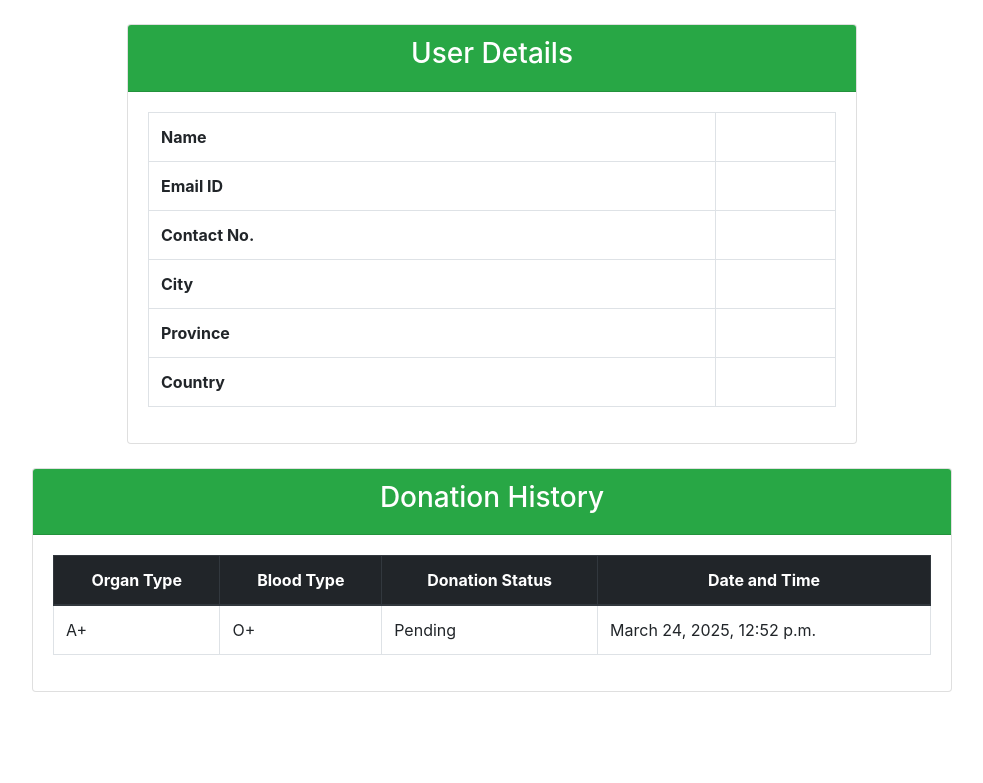
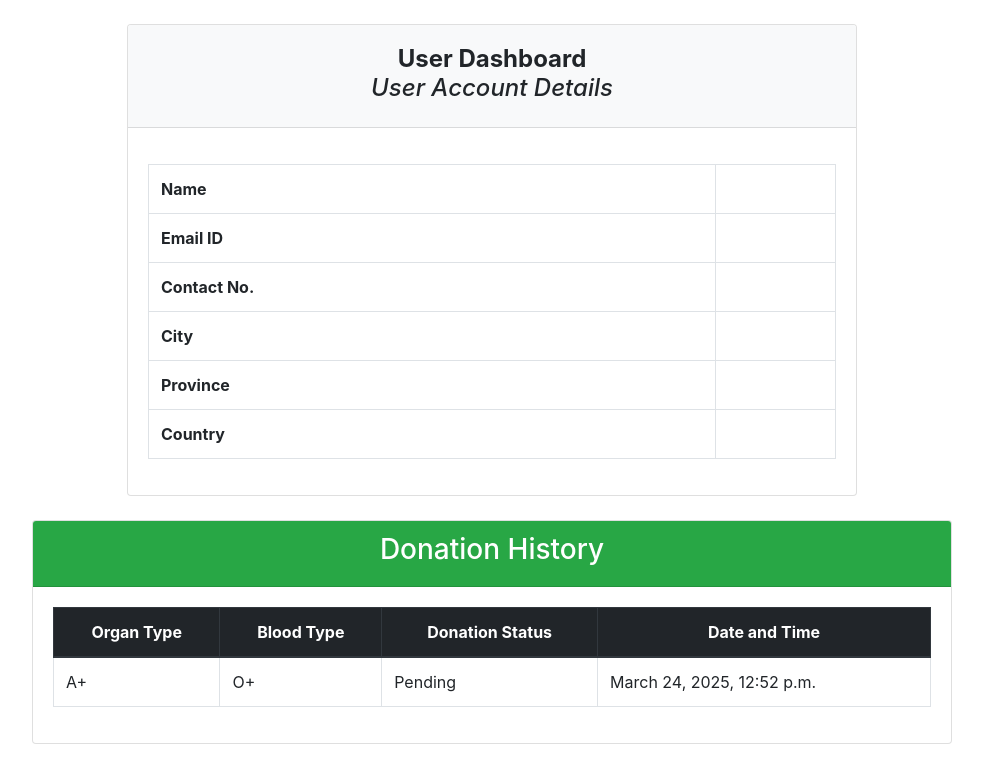
Before and after one commit to harizonelopez/Organ-Donation-App, a Django app: template templates/user-details.html in a window 1280 px wide. Shown: the top 783 px of the page, without its empty margins (148-1131 px from the left). Run offline with Django 3.2, Linux system fonts and the light colour scheme; the template is opened without the code that fills it: values that come from a table or form of the project are taken from there, others are empty; data comes from the database, SQL or seed files in the repository; some libraries are stand-ins or nearby versions.

Commit message:
refactor user-details.html for improved layout and readability

```diff
--- a/templates/user-details.html
+++ b/templates/user-details.html
@@ -6,18 +6,24 @@
     <meta name="viewport" content="width=device-width, initial-scale=1, shrink-to-fit=no">
 
     <!-- Bootstrap CSS -->
-    <link rel="stylesheet" href="https://maxcdn.bootstrapcdn.com/bootstrap/4.0.0/css/bootstrap.min.css" crossorigin="anonymous">
-    <link href="https://maxcdn.bootstrapcdn.com/font-awesome/4.7.0/css/font-awesome.min.css" rel="stylesheet">
-    <title>User Profile</title>
+    <link
+      rel="stylesheet"
+      href="https://maxcdn.bootstrapcdn.com/bootstrap/4.0.0/css/bootstrap.min.css"
+      crossorigin="anonymous">
+    <link
+      href="https://maxcdn.bootstrapcdn.com/font-awesome/4.7.0/css/font-awesome.min.css"
+      rel="stylesheet">
+    <title> 🛡 DNI - Donor Alliance Center </title>
 </head>
 <body>
     <div class="container mt-4">
         <div class="row justify-content-center">
             <div class="col-md-8">
                 <div class="card">
-                    <div class="card-header bg-success text-white text-center">
-                        <h3>User Details</h3>
-                    </div>
+                  <header class="card-header bg-light mb-3">
+                    <h4 align="Center" class="card-title mt-2"> <b>User Dashboard</b><br>
+                        <i>User Account Details</i></h4>
+                  </header>
                     <div class="card-body">
                         <table class="table table-bordered">
                             <tbody>
@@ -52,7 +58,6 @@
             </div>
         </div>
     </div>
-
     <div class="container mt-4">
         <div class="row justify-content-center">
             <div class="col-md-10">
@@ -89,8 +94,16 @@
 
     <!-- Scripts -->
     <script
-      src="https://code.jquery.com/jquery-3.2.1.slim.min.js" crossorigin="anonymous"></script>
-    <script src="https://cdnjs.cloudflare.com/ajax/libs/popper.js/1.12.9/umd/popper.min.js" crossorigin="anonymous"></script>
-    <script src="https://maxcdn.bootstrapcdn.com/bootstrap/4.0.0/js/bootstrap.min.js" crossorigin="anonymous"></script>
+      src="https://code.jquery.com/jquery-3.2.1.slim.min.js"
+      crossorigin="anonymous">
+    </script>
+    <script
+      src="https://cdnjs.cloudflare.com/ajax/libs/popper.js/1.12.9/umd/popper.min.js"
+      crossorigin="anonymous">
+    </script>
+    <script
+      src="https://maxcdn.bootstrapcdn.com/bootstrap/4.0.0/js/bootstrap.min.js"
+      crossorigin="anonymous">
+    </script>
 </body>
 </html>
```
